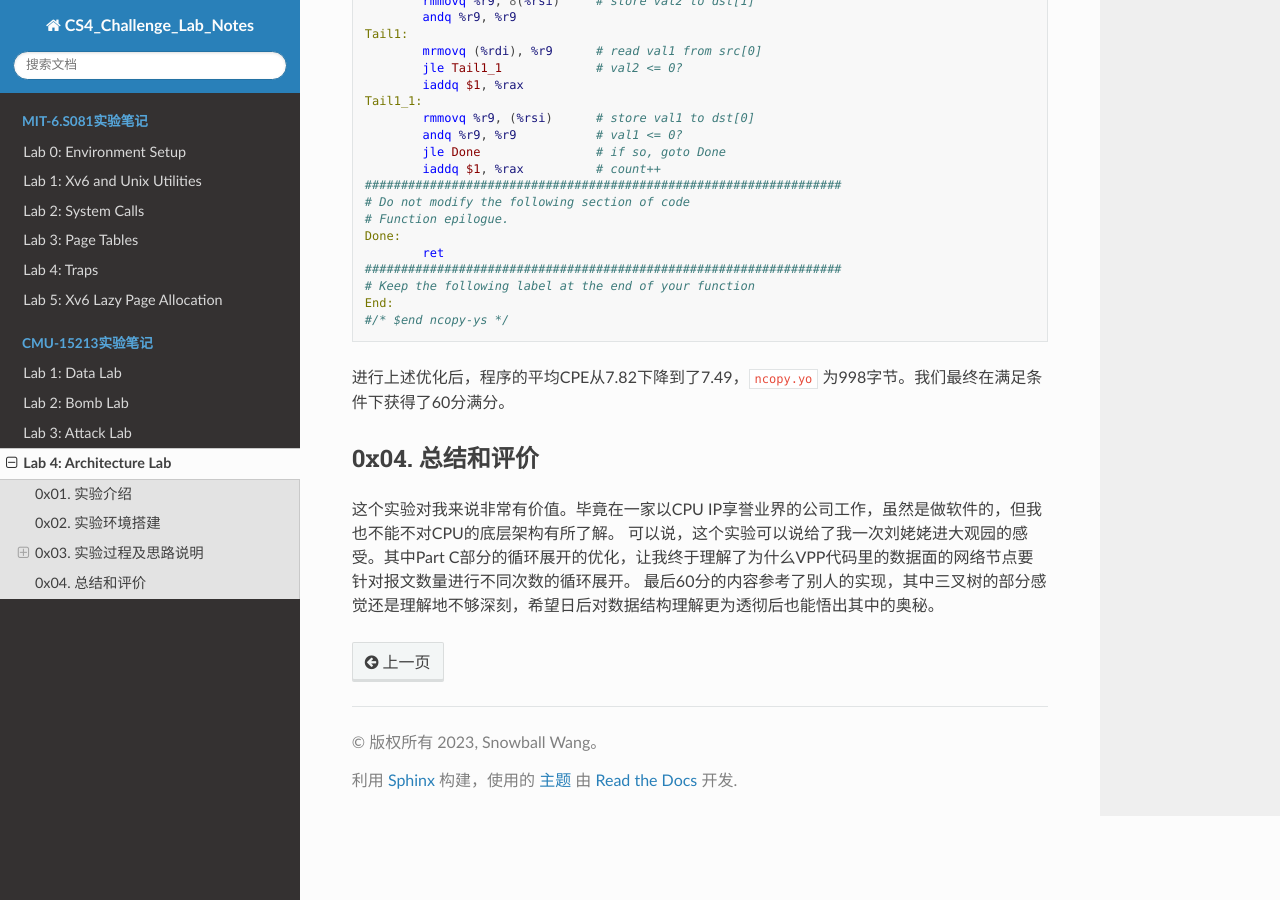
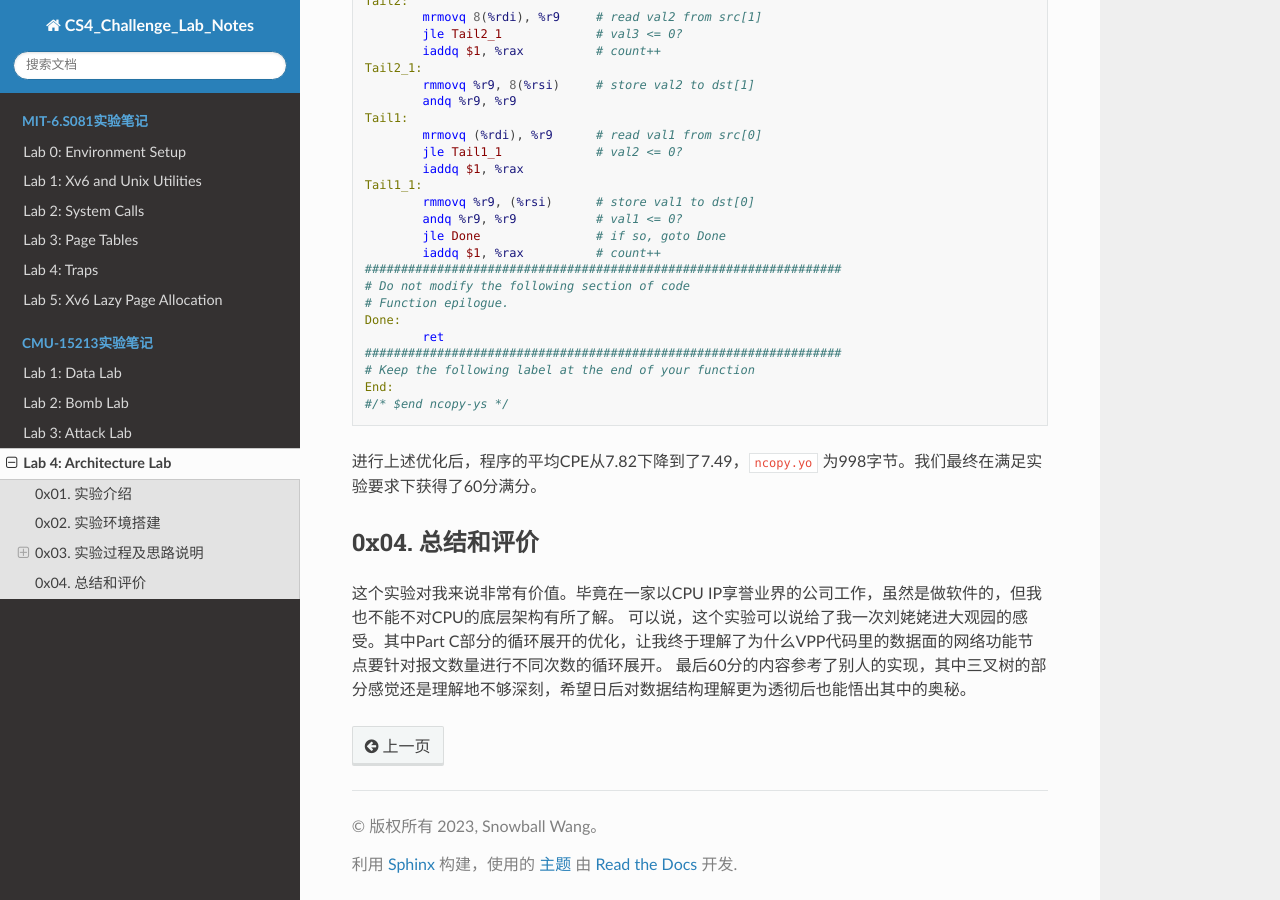
Before and after one commit to Snowball-Wang/CS4_Challenge_Lab_Summary, a Sphinx documentation site: the page built from source/cmu_15213/lab4-archlab.rst, in a window 1280 px wide and 900 px high, scrolled down 30587 px. Built offline with Sphinx 7.4.7 and the Read the Docs theme 2.0.0, drawn with Linux system fonts in a browser that asks for light colours; some of the changed lines change nothing that is shown; some of the changed text lies outside the part shown.

Commit message:
CMU-15213: fix typos in archlab Part C write-up

```diff
--- a/source/cmu_15213/lab4-archlab.rst
+++ b/source/cmu_15213/lab4-archlab.rst
@@ -875,7 +875,7 @@
             return count;
         }
 
-实验还提供了一版基本的 ``ncopy.ys`` ，如下所示。
+实验还提供了一版基准的 ``ncopy.ys`` ，如下所示。
 
 .. code-block:: asm
 
@@ -931,7 +931,7 @@
 在正式开始实验之前，我们需要了解一些Part C部分要求的编程规则。
 
 * ``ncopy.ys`` 必须对任意长度的数组都有效。我们不可以通过将数组长度写死的方式来实现 ``ncopy.ys`` 。
-* YIS运行的 ``ncopy.ys`` 必须工作正常。即函数能够正确地将数组 ``src`` 的内容拷贝到 ``dst`` 中，同时返回数组 ``src`` 正确数量的正整数个数。
+* YIS运行的 ``ncopy.ys`` 必须工作正常。即函数能够正确地将数组 ``src`` 的内容拷贝到 ``dst`` 中，同时返回数组 ``src`` 里的正整数的正确个数。
 * 生成的 ``ncopy`` 二进制文件的大小不能超过1000字节。
 * ``pipe-full.hcl`` 的实现必须通过 ``../y86-64`` 和 ``../ptest`` 中的回归测试。 ``iaddq`` 指令的测试可以忽略。
 
@@ -960,7 +960,7 @@
 
 每次修改流水线HCL文件 ``pipe-full.hcl`` ，都需要 ``make psim VERSION=full`` 重新编译模拟器。
 
-如果向每次都重新编译模拟器和测试驱动程序，则敲入命令 ``make VERSION=full`` 即可。
+如果需要重新编译模拟器和测试驱动程序，则敲入命令 ``make VERSION=full`` 即可。
 
 一旦我们编译的模拟器和修改的 ``ncopy.ys`` 通过了上述两个两个数组长度的测试，我们可通过以下命令来测试程序的正确性和性能：
 
@@ -1085,8 +1085,8 @@
                 !m_stat in { SADR, SINS, SHLT } && !W_stat in { SADR, SINS, SHLT };
 
 
-对应的 ``ncopy.ys`` 也可将相应的 ``irmovq + rrmovq `` 指令对替换成 ``iaddq`` 指令。
-同时，指令 ``mrmovq (%rdi), %r10`` 与指令 ``rmmovq %r10, (%rsi)`` 存在着明显的加载使用冲突，会浪费额外的一个时钟周期。
+对应的 ``ncopy.ys`` 也可将相应的 ``irmovq + rrmovq`` 指令对替换成 ``iaddq`` 指令。
+同时，指令 ``mrmovq (%rdi), %r10`` 与指令 ``rmmovq %r10, (%rsi)`` 存在着明显的加载使用冲突，会额外浪费一个时钟周期。
 所以我们可以调整指令的顺序，把增加地址的指令放置于两条指令中，节省一个时钟周期。
 
 .. code-block:: asm
@@ -1627,12 +1627,12 @@
         #/* $end ncopy-ys */
 
 
-进行上述优化后，程序的平均CPE从7.82下降到了7.49，``ncopy.yo`` 为998字节。我们最终在满足条件下获得了60分满分。
+进行上述优化后，程序的平均CPE从7.82下降到了7.49，``ncopy.yo`` 为998字节。我们最终在满足实验要求下获得了60分满分。
 
 
 0x04. 总结和评价
 ----------------
 
 这个实验对我来说非常有价值。毕竟在一家以CPU IP享誉业界的公司工作，虽然是做软件的，但我也不能不对CPU的底层架构有所了解。
-可以说，这个实验可以说给了我一次刘姥姥进大观园的感受。其中Part C部分的循环展开的优化，让我终于理解了为什么VPP代码里的数据面的网络节点要针对报文数量进行不同次数的循环展开。
+可以说，这个实验可以说给了我一次刘姥姥进大观园的感受。其中Part C部分的循环展开的优化，让我终于理解了为什么VPP代码里的数据面的网络功能节点要针对报文数量进行不同次数的循环展开。
 最后60分的内容参考了别人的实现，其中三叉树的部分感觉还是理解地不够深刻，希望日后对数据结构理解更为透彻后也能悟出其中的奥秘。
```
Also changed, not shown: source/_images/csapp/archlab_grade.png (renamed from source/_images/archlab_grade.png).
